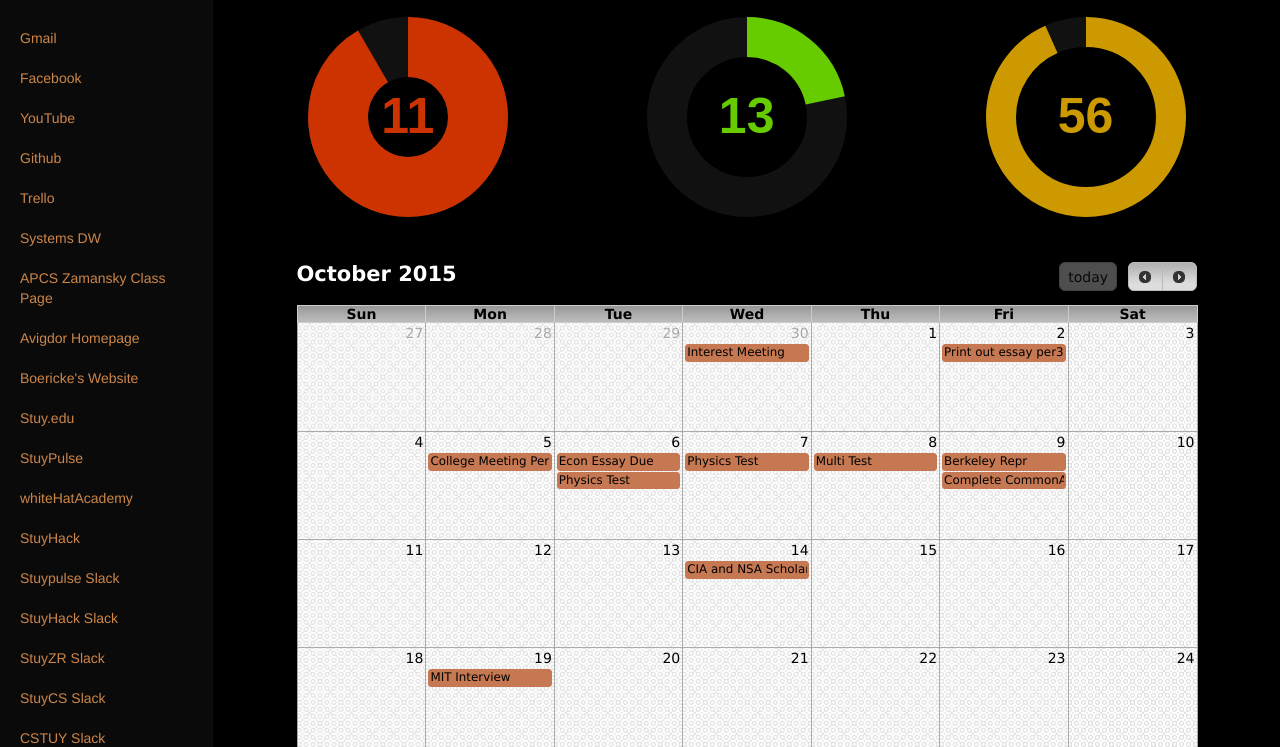
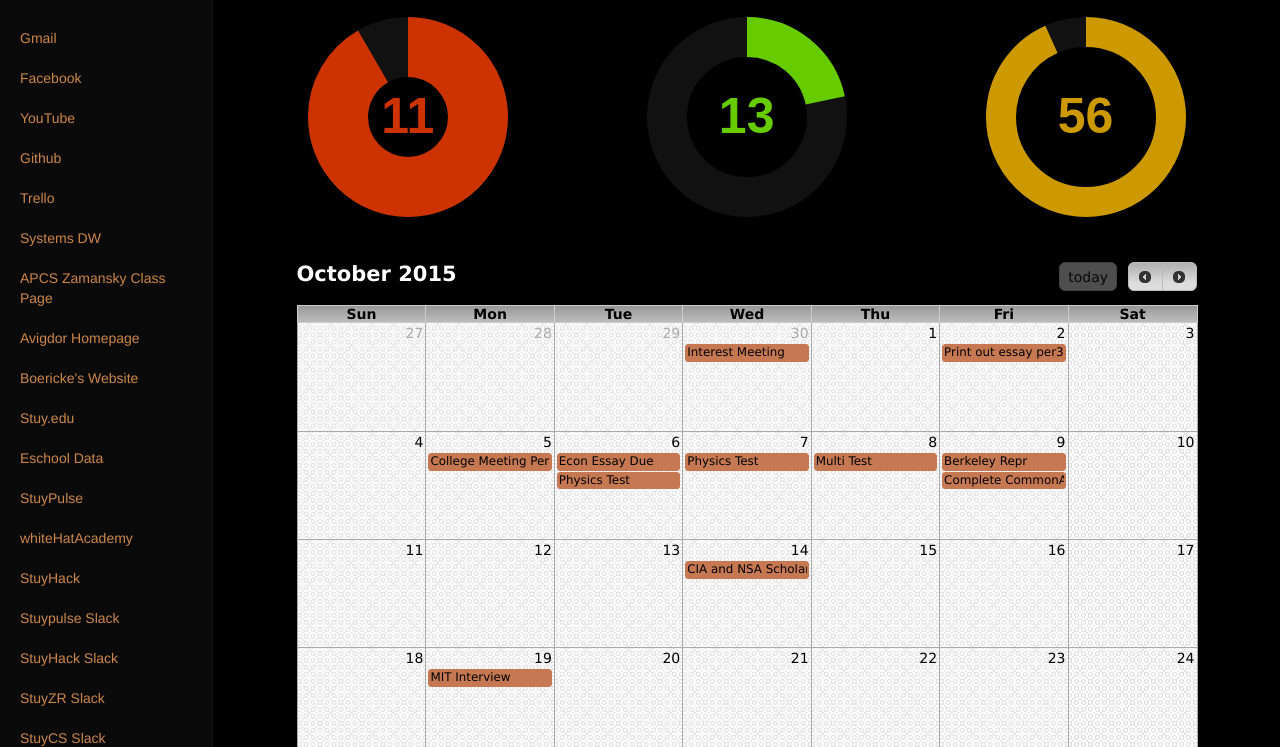
Before and after one commit to elc1798/html-homepage, a plain HTML site: page index.html in a window 1280 px wide. Shown: the part 53-800 px from the top of the page. Drawn offline with Linux system fonts and the light colour scheme; a script that the page names is missing.

Commit message:
Add eschool data

```diff
--- a/index.html
+++ b/index.html
@@ -53,6 +53,7 @@
                     <li><a href="http://www.mathwithmrsa.net">Avigdor Homepage</a></li>
                     <li><a href="http://www.freewebs.com/boerickesworld/economics.htm">Boericke's Website</a></li>
                     <li><a href="http://stuy.edu">Stuy.edu</a></li>
+                    <li><a href="https://studentportal.eschooldata.com/stuy">Eschool Data</a></li>
                     <li><a href="http://stuypulse.com">StuyPulse</a></li>
                     <li><a href="http://whitehatacademy.club">whiteHatAcademy</a></li>
                     <li><a href="http://stuyhack.github.io">StuyHack</a></li>
```
